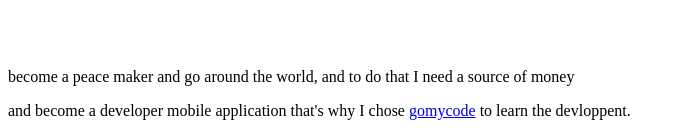
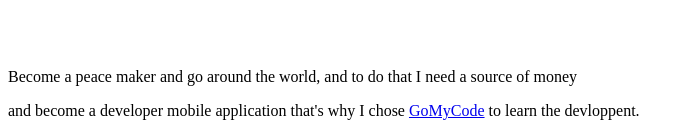
Before and after one commit to souifiahmed/test1, a plain HTML site: page index.html in a window 1280 px wide. Shown: the part 1369-1502 px from the top of the page, 0-689 px from the left. Drawn offline with Linux system fonts and the light colour scheme.

Commit message:
Update index.html

```diff
--- a/index.html
+++ b/index.html
@@ -52,10 +52,10 @@ kitesurfing</a>
 
 <h3>&nbsp;&nbsp;&nbsp; &nbsp; &nbsp; &nbsp;<strong> 2-My dreams  </strong>  </h3>
  <br><br>
-<p> become a peace maker and go around the world, and to do that I need a source of money
+<p> Become a peace maker and go around the world, and to do that I need a source of money
   </p>
   <p>and become a developer mobile application that's why I chose <a href="https://ada.gomycode.tn">
-gomycode</a> to learn the devloppent.
+GoMyCode</a> to learn the devloppent.
 
 </body>
 </html>
```
